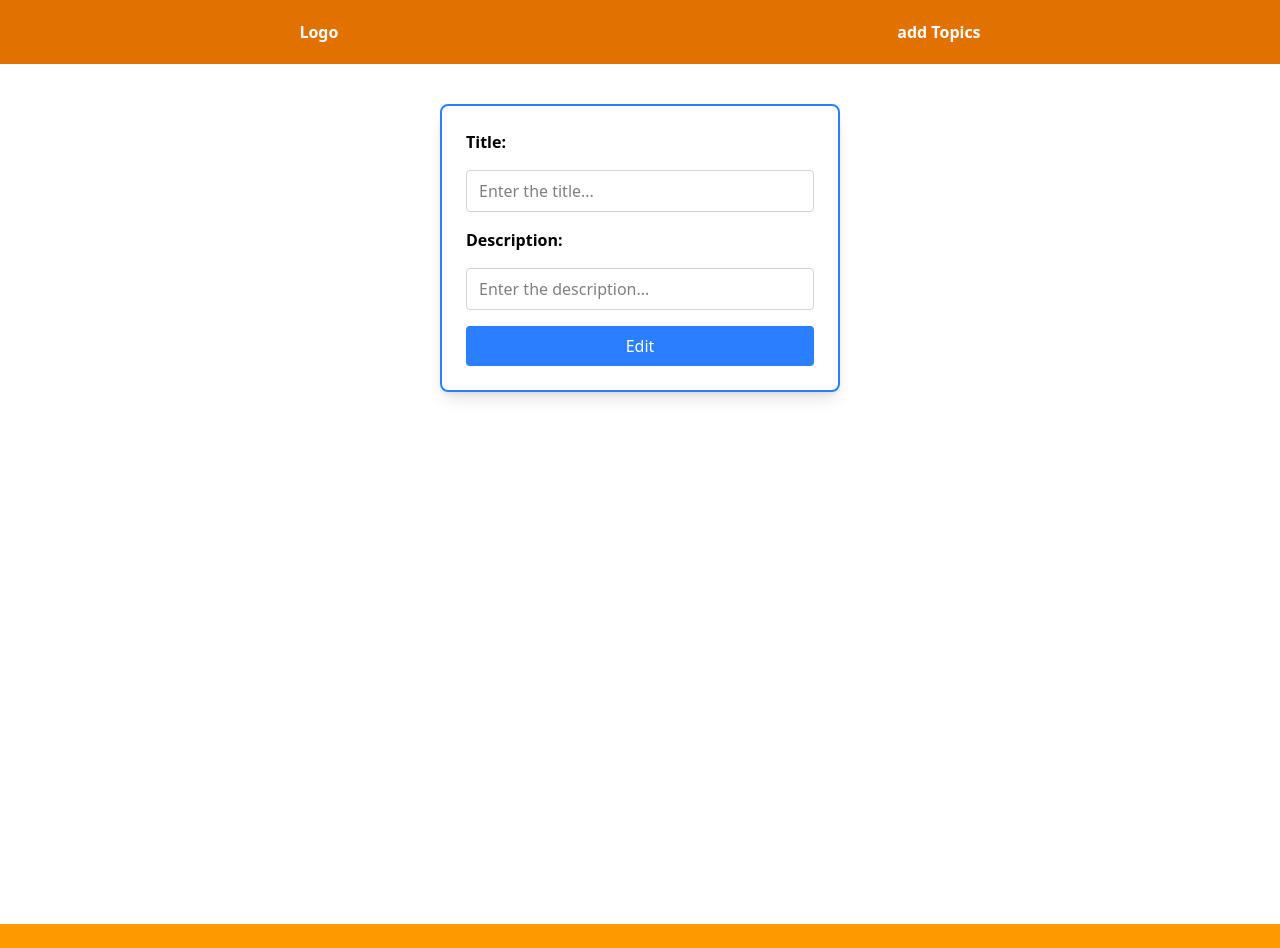
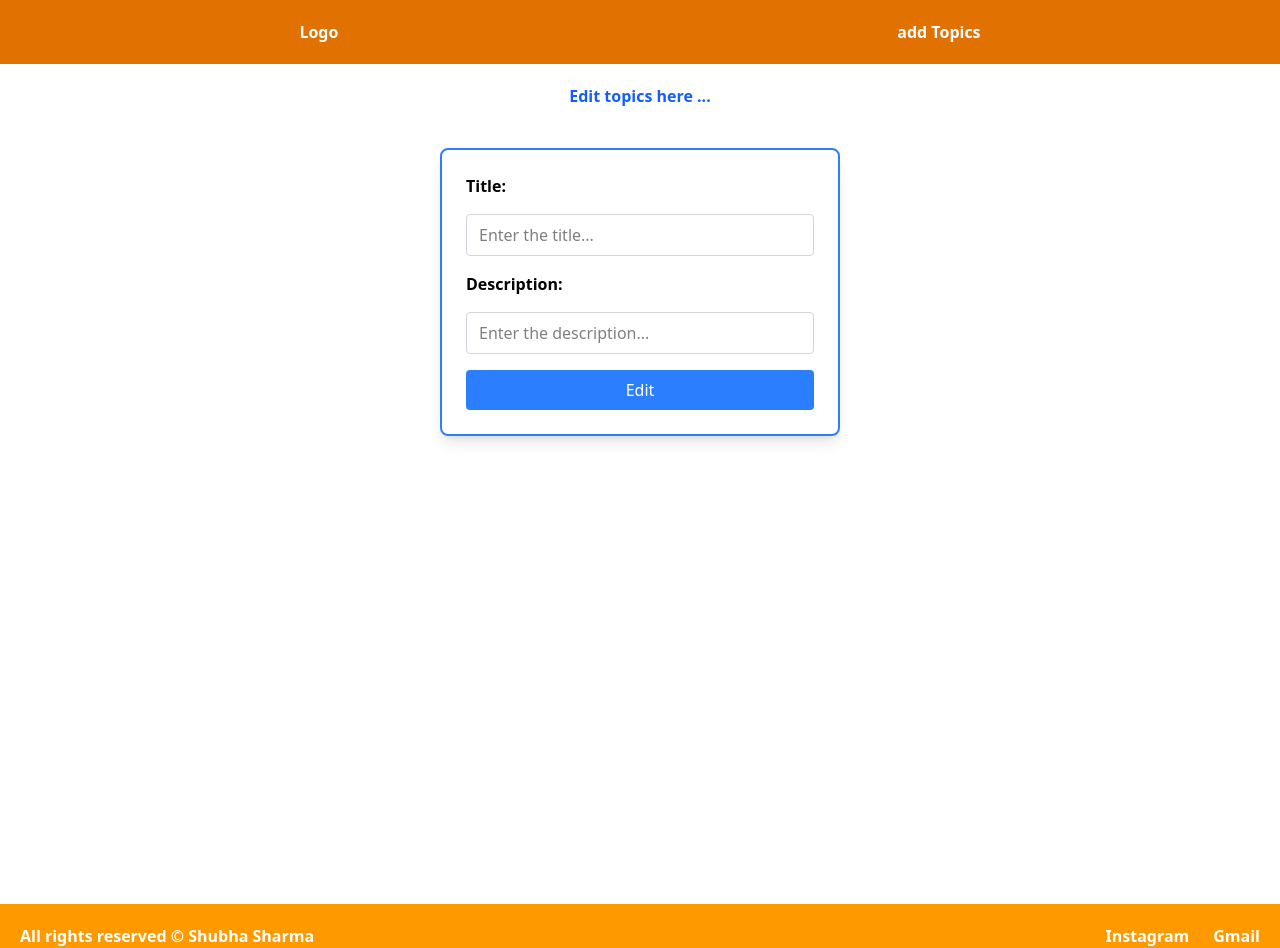
Before and after one commit to Shubhamsharma2002/Crudapp, a Next.js app: page /editTopics/1 in a window 1280 px wide. Shown: the top 948 px of the page. Built offline with nearby package versions, Linux system fonts and the light colour scheme; no server answers.

Commit message:
foter css and page code fixing

```diff
--- a/Components/Footer.jsx
+++ b/Components/Footer.jsx
@@ -2,16 +2,17 @@ import React from "react";
 
 const Footer  = () =>{
     return(
-       <div className="flex justify-around bg-amber-500 items-center mt-5 text-white font-bold p-5">
-         <div> All right reserved to the @Shubha Sharma</div>
-         <div >
+      <div className="bg-amber-500 text-white font-bold p-5 mt-5">
+      <div className="flex flex-col md:flex-row justify-between items-center gap-4">
+        <div>All rights reserved © Shubha Sharma</div>
 
-            <div  className="flex">
-                <p className="ml-5 cursor-pointer">intta </p>
-                <p className="ml-5 cursor-pointer">gmail</p>
-            </div>
-         </div>
-       </div>
+        <div className="flex space-x-6">
+          <p className="cursor-pointer hover:underline">Instagram</p>
+          <p className="cursor-pointer hover:underline">Gmail</p>
+        </div>
+      </div>
+    </div>
+
     )
 }
 
--- a/app/addTopics/page.jsx
+++ b/app/addTopics/page.jsx
@@ -2,7 +2,11 @@ import React from "react";
 
 const Addtopics = () => {
   return (
-    <div className="w-[400px] mx-auto mt-10 border-2 border-blue-500 p-6 rounded-lg shadow-lg">
+    <>
+          <h1 className="text-center mt-5 font-extrabold text-blue-600">Add topics here ...</h1>
+
+    <div className="w-[400px] mx-auto items-center mt-15 border-2 border-blue-500 p-6 rounded-lg shadow-lg">
+
       <form action="/" className="flex flex-col space-y-4">
         <label htmlFor="title" className="font-semibold">Title:</label>
         <input
@@ -27,6 +31,7 @@ const Addtopics = () => {
         </button>
       </form>
     </div>
+    </>
   );
 };
 
--- a/app/editTopics/[id]/page.jsx
+++ b/app/editTopics/[id]/page.jsx
@@ -33,6 +33,8 @@ const EditTopics =() =>{
            getData();
      },[])
     return(
+      <>
+          <h1 className="text-center mt-5 font-extrabold text-blue-600">Edit topics here ...</h1>
         <div className="w-[400px] mx-auto mt-10 border-2 border-blue-500 p-6 rounded-lg shadow-lg">
       <form action="/" className="flex flex-col space-y-4">
         <label htmlFor="title" className="font-semibold">Title:</label>
@@ -64,6 +66,8 @@ const EditTopics =() =>{
         </button>
       </form>
     </div>
+
+    </>
     )
 }
 
```
